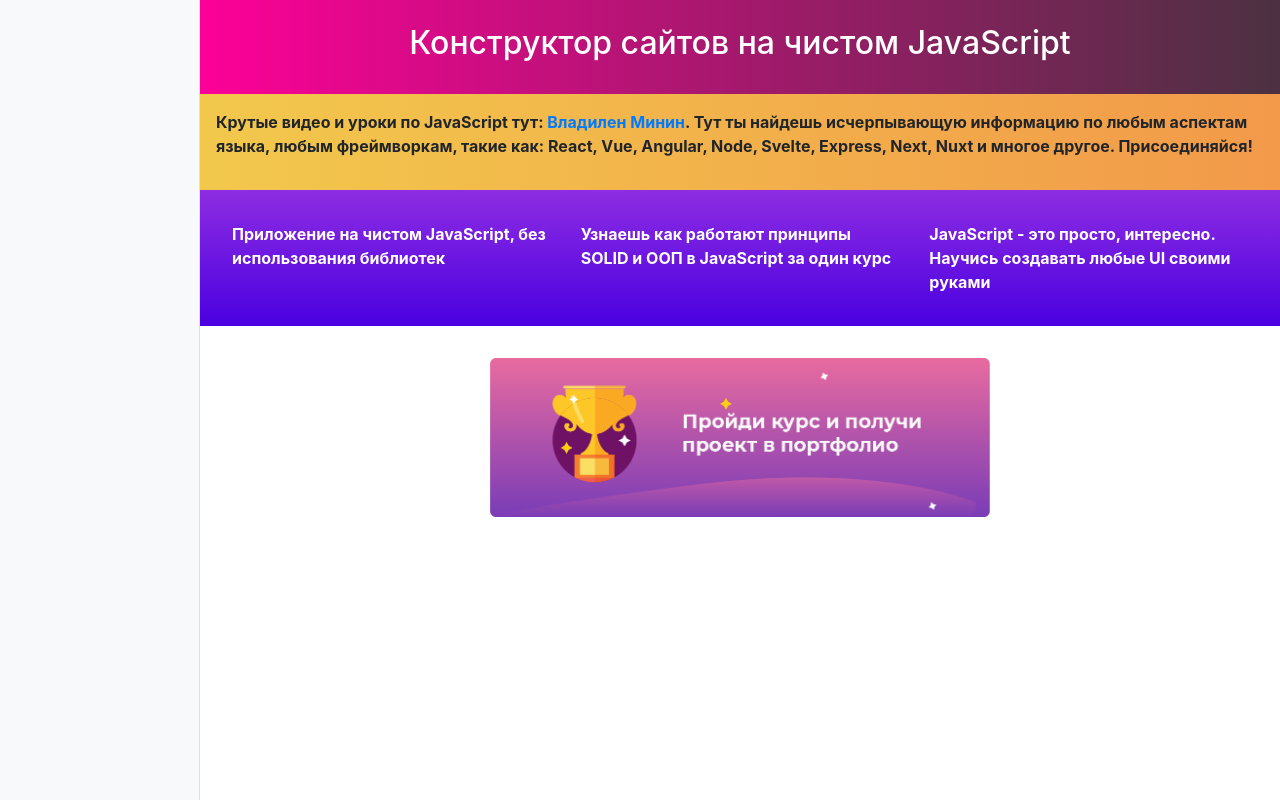
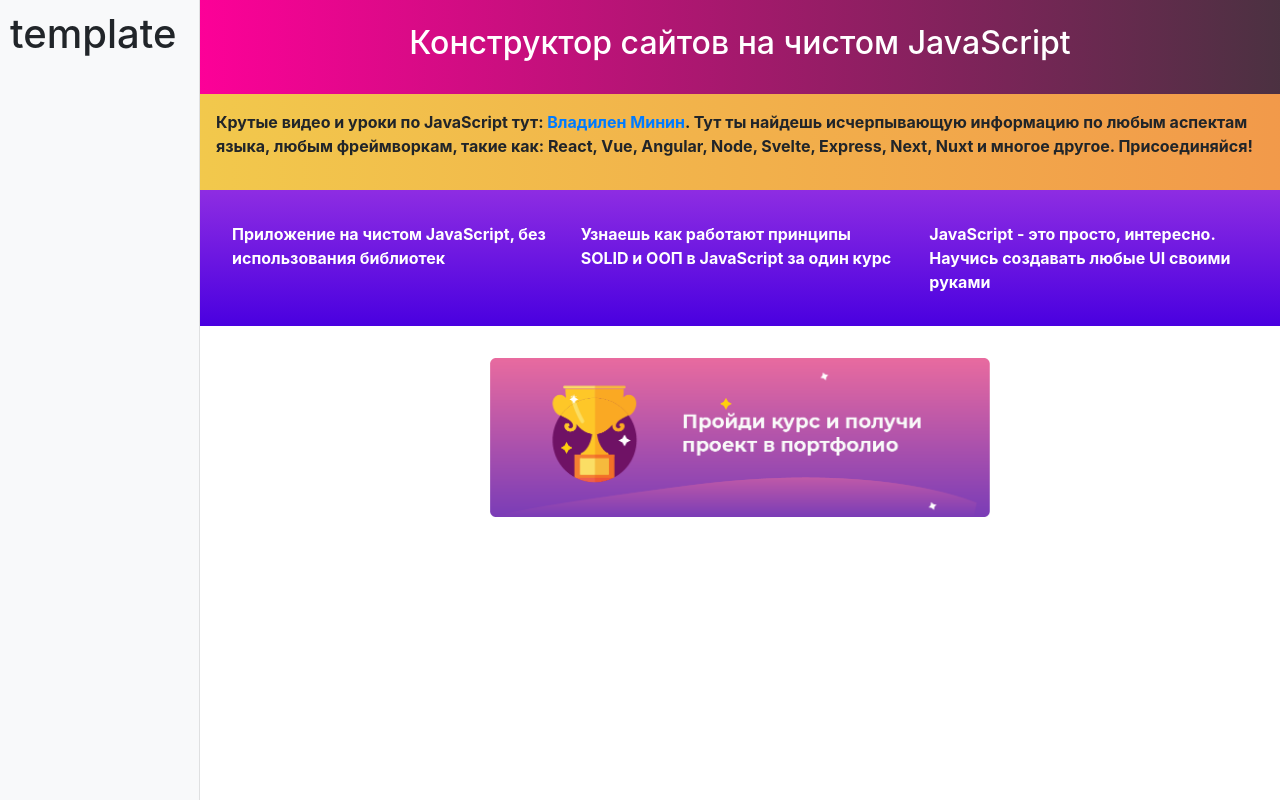
Before and after one commit to DmitryLavrov/js-constructor, a website built with Parcel: page src/index.html in a window 1280 px wide. Built offline with nearby package versions, Linux system fonts and the light colour scheme.

Commit message:
Для боковой панели добавили класс Sidebar. В нем геттер template.

```diff
--- /dev/null
+++ b/src/classes/sidebar.js
@@ -0,0 +1,15 @@
+export class Sidebar {
+  constructor(selector) {
+    this.$el = document.querySelector(selector);
+
+    this.init();
+  }
+
+  init() {
+    this.$el.insertAdjacentHTML("afterbegin", this.template);
+  }
+
+  get template() {
+    return "<h1>template</h1>";
+  }
+}
--- a/src/index.js
+++ b/src/index.js
@@ -1,12 +1,10 @@
 import { model } from "./model";
 import "./styles/main.css";
 import { Site } from "./classes/site";
+import { Sidebar } from "./classes/sidebar";
 
 const site = new Site("#site");
 
-// model.forEach((block) => {
+site.render(model);
 
-//   site.insertAdjacentHTML("beforeend", block.toHTML());
-// });
-
-site.render(model);
+const sidebar = new Sidebar("#panel");
```
Also changed, not shown: src/index.html (+1 -8 lines).
